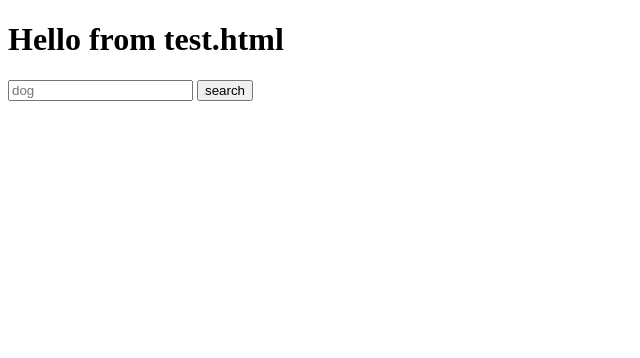
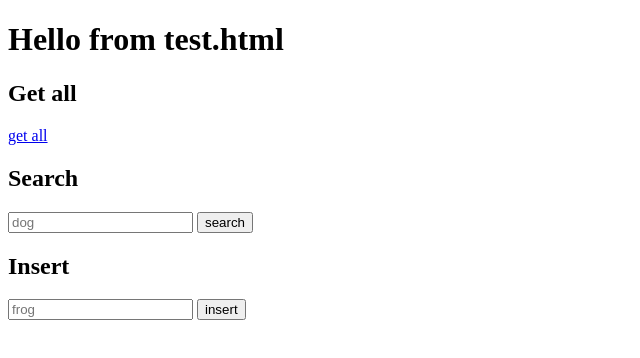
Before and after one commit to ghani-asim/node2019, a website: page public/test.html in a window 1280 px wide. Shown: the whole page, without its empty margins (0-640 px from the left). Drawn offline with Linux system fonts and the light colour scheme.

Commit message:
body parser with HTTP POST and mysql INSERT

```diff
--- a/package.json
+++ b/package.json
@@ -23,6 +23,7 @@
   },
   "homepage": "https://github.com/ghani-asim/node2019#readme",
   "dependencies": {
+    "body-parser": "^1.19.0",
     "dotenv": "^8.2.0",
     "express": "^4.17.1",
     "mysql2": "^2.0.0"
--- a/public/test.html
+++ b/public/test.html
@@ -6,10 +6,17 @@
 </head>
 <body>
     <h1>Hello from test.html</h1>
-    <form action="/animal">
+    <h2>Get all</h2>
+    <a href="/animals">get all</a>
+    <h2>Search</h2>
+    <form action="/animal" method="get">
         <input type="text" name="name" placeholder="dog">
-        <!-- <input type="text" name="family" placeholder="felidae"> -->
         <input type="submit" value="search">
+    </form>
+    <h2>Insert</h2>
+    <form action="/animal" method="post">
+        <input type="text" name="name" placeholder="frog">
+        <input type="submit" value="insert">
     </form>
 </body>
 </html>
```
Also changed, not shown: index.js (+14 -1 lines).
